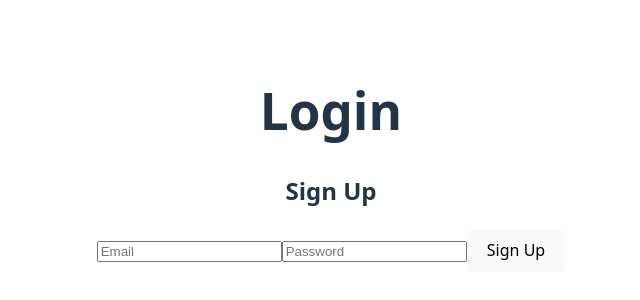
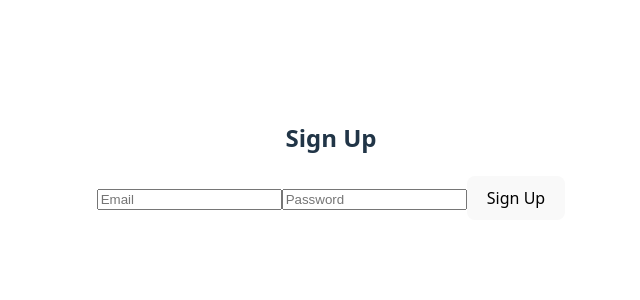
Before and after one commit to MichaelPakir/Riz, a React (Vite) app: page / in a window 1280 px wide. Shown: the part 240-540 px from the top of the page, without its empty margins (309-949 px from the left). Built offline with nearby package versions, Linux system fonts and the light colour scheme; the HTML template or start-up script is replaced by a standard one.

Commit message:
Changed Landing Page

```diff
--- a/src/App.jsx
+++ b/src/App.jsx
@@ -6,7 +6,8 @@ import Edit from "./pages/Edit";
 import Favorites from "./pages/Favorites";
 import Add from "./pages/Add";
 import Login from "./pages/Login";
-import { BrowserRouter as Router, Route, Routes } from "react-router-dom";
+import { BrowserRouter as Router, Routes, Route } from "react-router-dom";
+import Landing from "./pages/Landing";
 
 function App() {
   const [navLinks] = useState([
@@ -26,13 +27,14 @@ function App() {
       label: "Add",
       path: "/add",
     },
+    { label: "Login", path: "/login" },
   ]);
 
   return (
     <Router>
       <Routes>
         <Route element={<MainLayout navLinks={navLinks} />}>
-          <Route index element={<Login />} />
+          <Route index element={<Landing />} />
           <Route path="/home" element={<Home navLinks={navLinks} />} />
           <Route path="/edit" element={<Edit />} />
           <Route path="/favorites" element={<Favorites />} />
--- a/src/components/Register.jsx
+++ b/src/components/Register.jsx
@@ -1,6 +1,8 @@
 import React, { useState } from "react";
 import { auth } from "../database/firebase";
 import { createUserWithEmailAndPassword } from "firebase/auth";
+import Login from "./../pages/Login";
+import { Link } from "react-router-dom";
 
 function Register() {
   const [email, setEmail] = useState("");
@@ -20,6 +22,7 @@ function Register() {
 
   return (
     <div>
+      <div>
         <h2>Sign Up</h2>
         <input
           type="email"
@@ -35,6 +38,7 @@ function Register() {
         />
         <button onClick={handleSignUp}>Sign Up</button>
       </div>
+    </div>
   );
 }
 
--- a/src/pages/Edit.jsx
+++ b/src/pages/Edit.jsx
@@ -1,7 +1,11 @@
 import React from "react";
 
 const Edit = () => {
-  return <div></div>;
+  return (
+    <div>
+      <h1>Edit</h1>
+    </div>
+  );
 };
 
 export default Edit;
--- /dev/null
+++ b/src/pages/Landing.jsx
@@ -0,0 +1,13 @@
+import React from "react";
+import Register from "../components/Register";
+import Login from "./Login";
+
+const Landing = () => {
+  return (
+    <div>
+      <Register />
+    </div>
+  );
+};
+
+export default Landing;
--- a/src/pages/Login.jsx
+++ b/src/pages/Login.jsx
@@ -1,13 +1,16 @@
-import React from "react";
+import React, { useState } from "react";
 import Register from "../components/Register";
-
-const Login = () => {
+function LoginForm() {
+  const [isLoggedIn, setIsLoggedIn] = useState(false);
+  const handleLogin = () => {
+    // Perform authentication logic here
+    setIsLoggedIn(true);
+  };
   return (
     <div>
       <h1>Login</h1>
-      <Register />
+      <button onClick={handleLogin}>Log In</button>
     </div>
   );
-};
-
-export default Login;
+}
+export default LoginForm;
```
Lines whose indentation alone changed are shown as unchanged.
